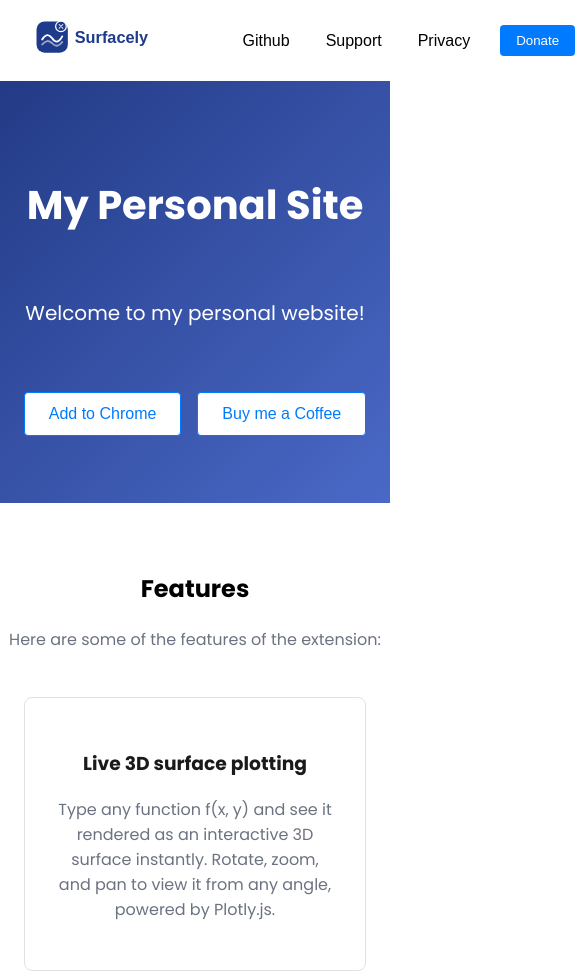
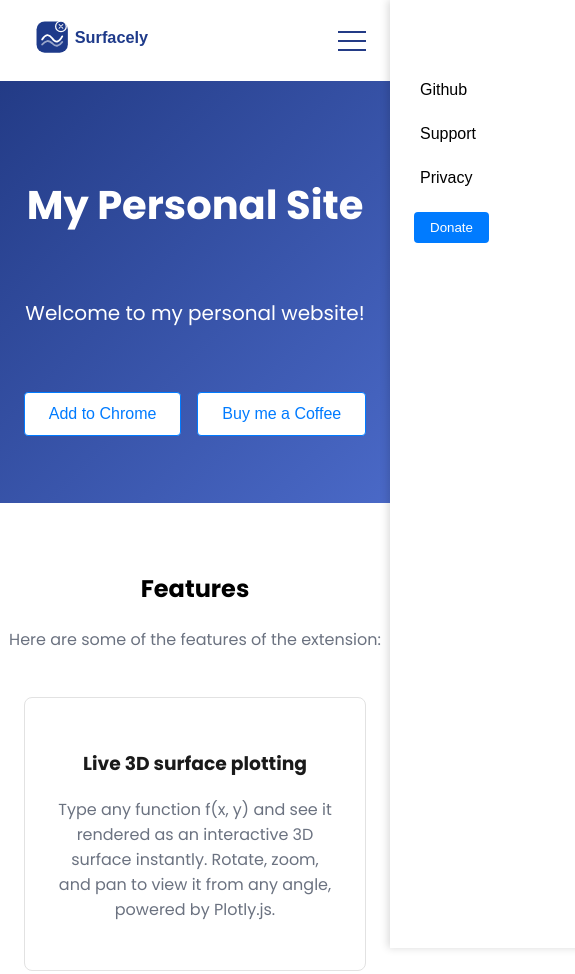
Before and after one commit to ironbilgi/personalSite, a plain HTML site: page index.html in a window 390 px wide. Shown: the top 974 px of the page, 575 px wide, since content can reach past the window. Drawn offline with Linux system fonts and the light colour scheme.

Commit message:
v1.1: made the site more mobile-friendly with a hamburger menu

```diff
--- a/index.html
+++ b/index.html
@@ -16,12 +16,17 @@
         <div class="logo">
             <img src="images/surfacely_logo_lockup.svg" alt="Surfacely logo">
         </div>
-        <div class="nav-buttons">
+        <div class="nav-buttons" id="nav-buttons">
             <button class="nav-button" id="Github-Button">Github</button>
             <button class="nav-button" id="Support-Button">Support</button>
             <button class="nav-button" id="Privacy-Button">Privacy</button>
             <button class="donate-button" id="Donate-Button">Donate</button>
         </div>
+        <button class="hamburger" id="hamburger-button" aria-label="Toggle menu" aria-expanded="false" aria-controls="nav-buttons">
+            <span></span>
+            <span></span>
+            <span></span>
+        </button>
     </nav>
   </div>
   <header>
--- a/main.js
+++ b/main.js
@@ -0,0 +1,17 @@
+const hamburger = document.getElementById("hamburger-button");
+const navButtons = document.getElementById("nav-buttons");
+
+hamburger.addEventListener("click", () => {
+  const isOpen = navButtons.classList.toggle("nav-open");
+  hamburger.classList.toggle("open", isOpen);
+  hamburger.setAttribute("aria-expanded", isOpen);
+});
+
+// Close the menu whenever one of the nav buttons is clicked
+navButtons.querySelectorAll("button").forEach((button) => {
+  button.addEventListener("click", () => {
+    navButtons.classList.remove("nav-open");
+    hamburger.classList.remove("open");
+    hamburger.setAttribute("aria-expanded", "false");
+  });
+});
--- a/style.css
+++ b/style.css
@@ -44,6 +44,66 @@ header p {
     display: flex;
     align-items: center;
     gap: var(--nav-padding); /* spacing between the buttons, no pixel math needed */
+}
+
+/* Hamburger button: hidden until the mobile breakpoint kicks in */
+.hamburger {
+    display: none;
+    flex-direction: column;
+    justify-content: space-between;
+    width: 1.75rem;
+    height: 1.25rem;
+    background: none;
+    border: none;
+    cursor: pointer;
+    padding: 0;
+    z-index: 20; /* ensures the hamburger is above the nav menu when open */
+}
+
+.hamburger span {
+    display: block;
+    height: 2px;
+    width: 100%;
+    background: var(--navy);
+    transition: transform 0.25s ease, opacity 0.25s ease;
+}
+
+/* Morphs the three bars into an X when the menu is open */
+.hamburger.open span:nth-child(1) {
+    transform: translateY(0.55rem) rotate(45deg);
+}
+.hamburger.open span:nth-child(2) {
+    opacity: 0;
+}
+.hamburger.open span:nth-child(3) {
+    transform: translateY(-0.55rem) rotate(-45deg);
+}
+
+@media (max-width: 768px) {
+    .hamburger {
+        display: flex; /* only shows up once the screen is this narrow */
+    }
+
+    #navbar .nav-buttons {
+        position: fixed;
+        top: 0;
+        right: 0;
+        height: 100vh;
+        width: 220px;
+        flex-direction: column;
+        align-items: flex-start;
+        gap: 1.5rem;
+        padding: 5rem 1.5rem 1.5rem;
+        background: white;
+        box-shadow: -2px 0 8px rgba(0, 0, 0, 0.15);
+        transform: translateX(100%); /* pushed fully off-screen to the right */
+        transition: transform 0.3s ease;
+        z-index: 15;
+    }
+
+    #navbar .nav-buttons.nav-open {
+        transform: translateX(0); /* slides into view */
+    }
 }
 #navbar .nav-buttons .nav-button {
     background-color: transparent;
```
